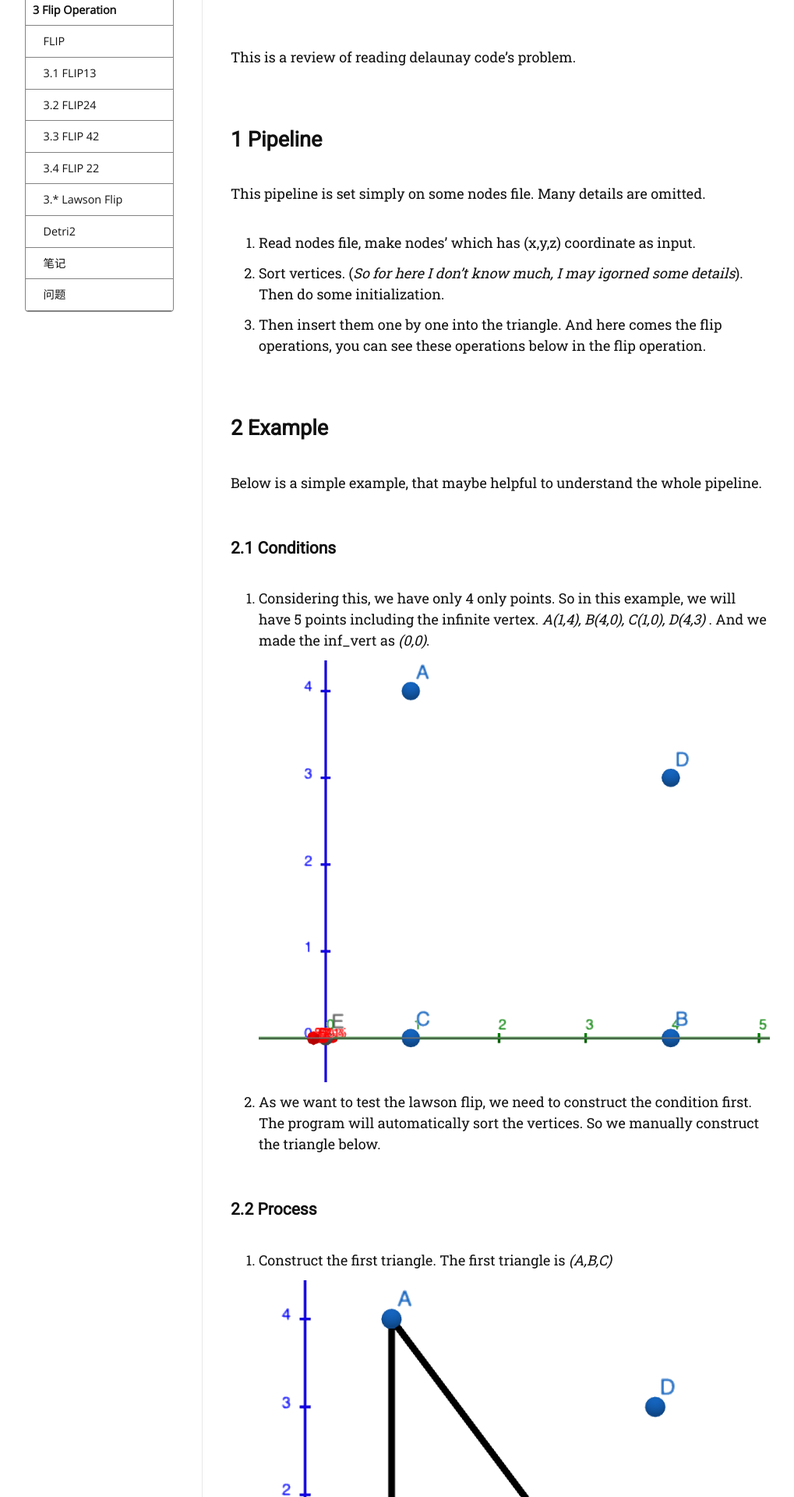
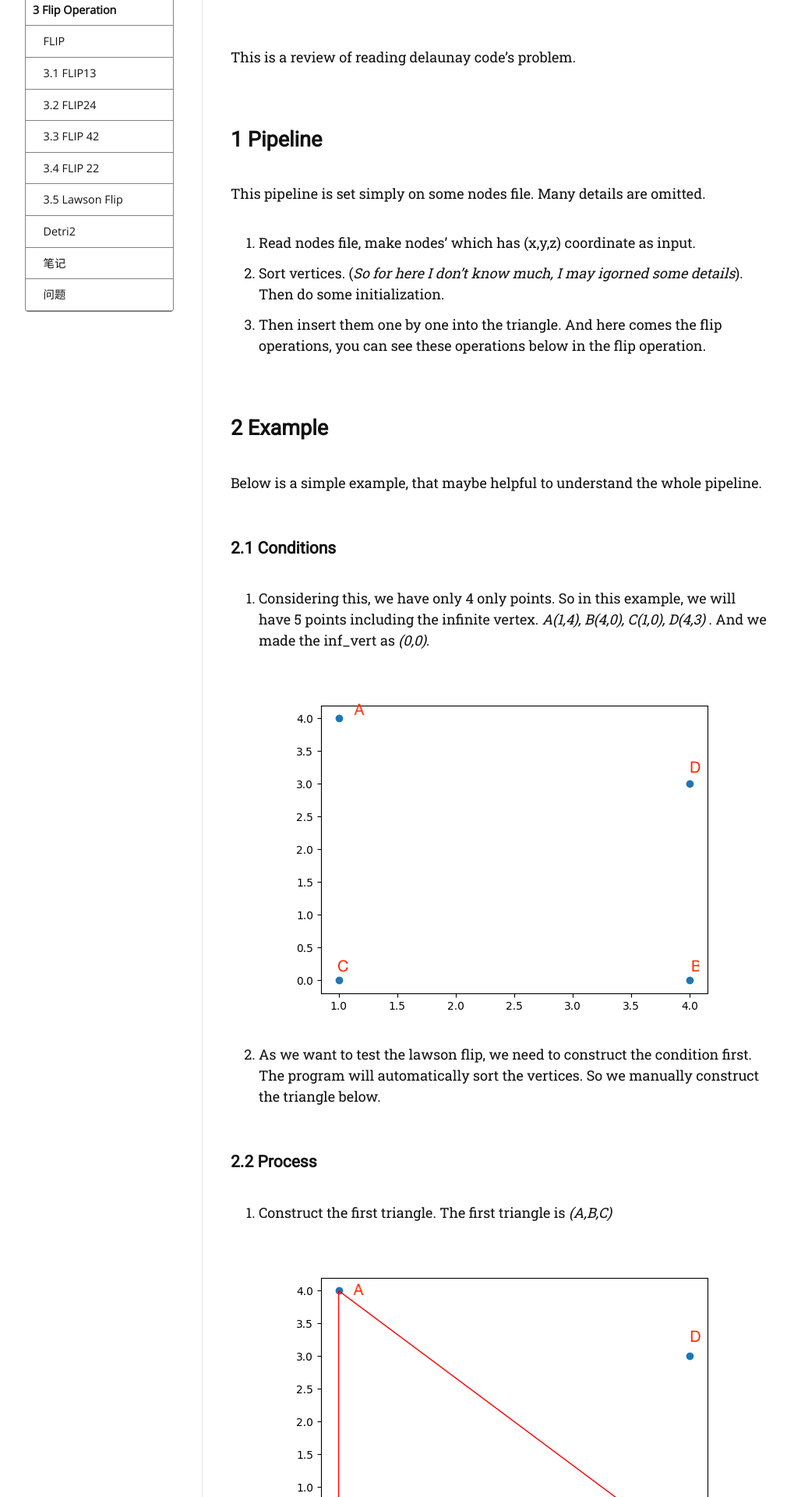
Before and after one commit to SighingSnow/sighingsnow.github.io, a Jekyll site: the page built from _posts/2021-09-03-Detri2.md, in a window 1280 px wide. Shown: the part 311-2231 px from the top of the page at 78% size, without its empty margins (130-1149 px from the left). Built offline with Jekyll 4.4.1, drawn with Linux system fonts in a browser that asks for light colours; nearby versions of some CDN libraries; some web fonts are replaced; some of the changed text lies outside the part shown.

Commit message:
update some picture in detri2

````diff
--- a/_posts/2021-09-03-Detri2.md
+++ b/_posts/2021-09-03-Detri2.md
@@ -143,7 +143,7 @@ This situation happen's when the vertex is on one edge. I made a special
 
 
 
-### 3.* Lawson Flip
+### 3.5 Lawson Flip
 
 Lawson flip is to make some cases which is not a Delaunay triangulation to a Delaunay triangulation.
 
@@ -205,11 +201,7 @@ int Triangulation::sort_vertices(Vertex* vrtarray, int arysize, Vertex**& permut
                           io_xmin, io_xmax, io_ymin, io_ymax);
 ```
 
-一些奇怪的常量 -V
 
-```c++
-op_db_verbose 这个意思是把每一步打印出来，有点类似于黑苹果安装的-v选项
-```
 
 重要的类
 
````
Also changed, not shown: other parts of _posts/2021-09-03-Detri2.md (+0 -4 lines), assets/detri2/eg_3new.png, assets/detri2/eg_cond.png, assets/detri2/eg_ctri.png.
